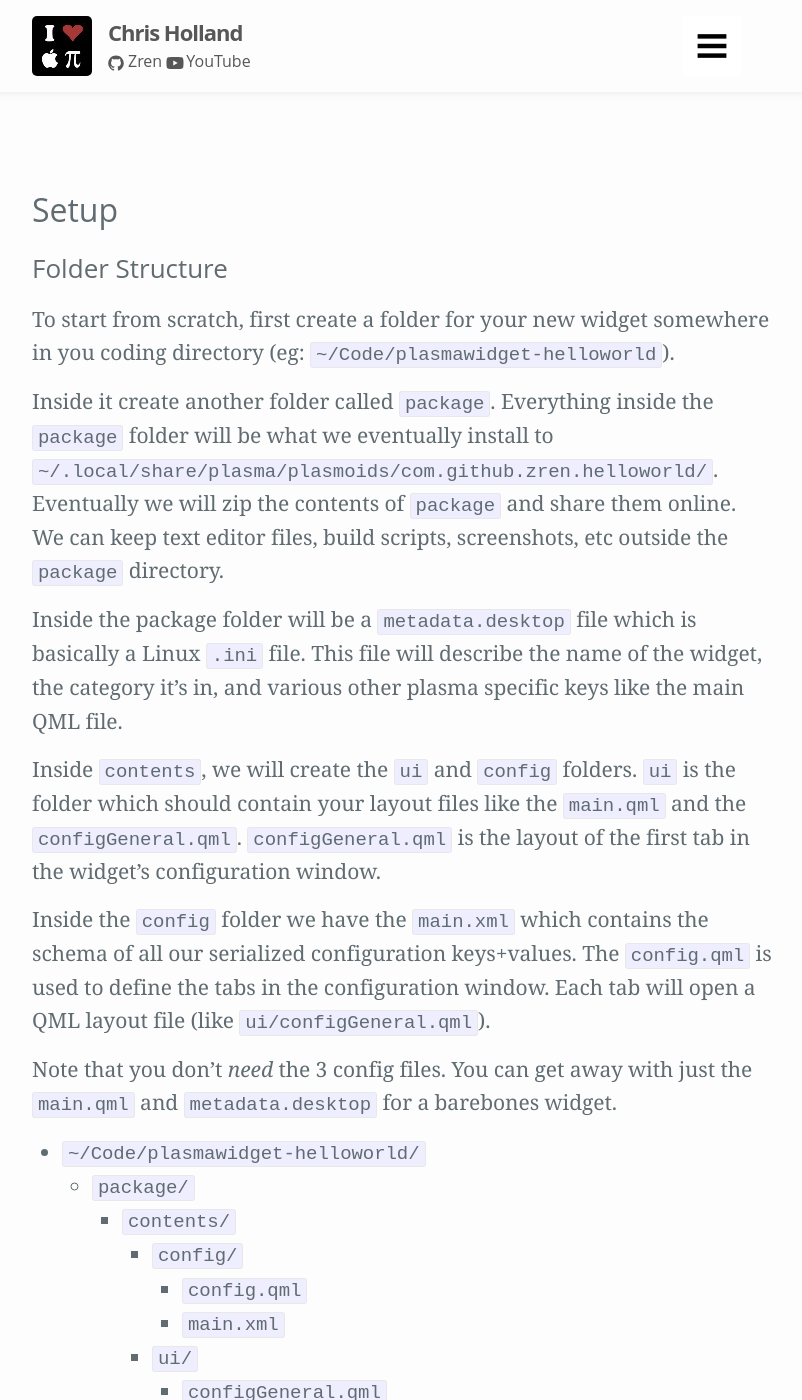
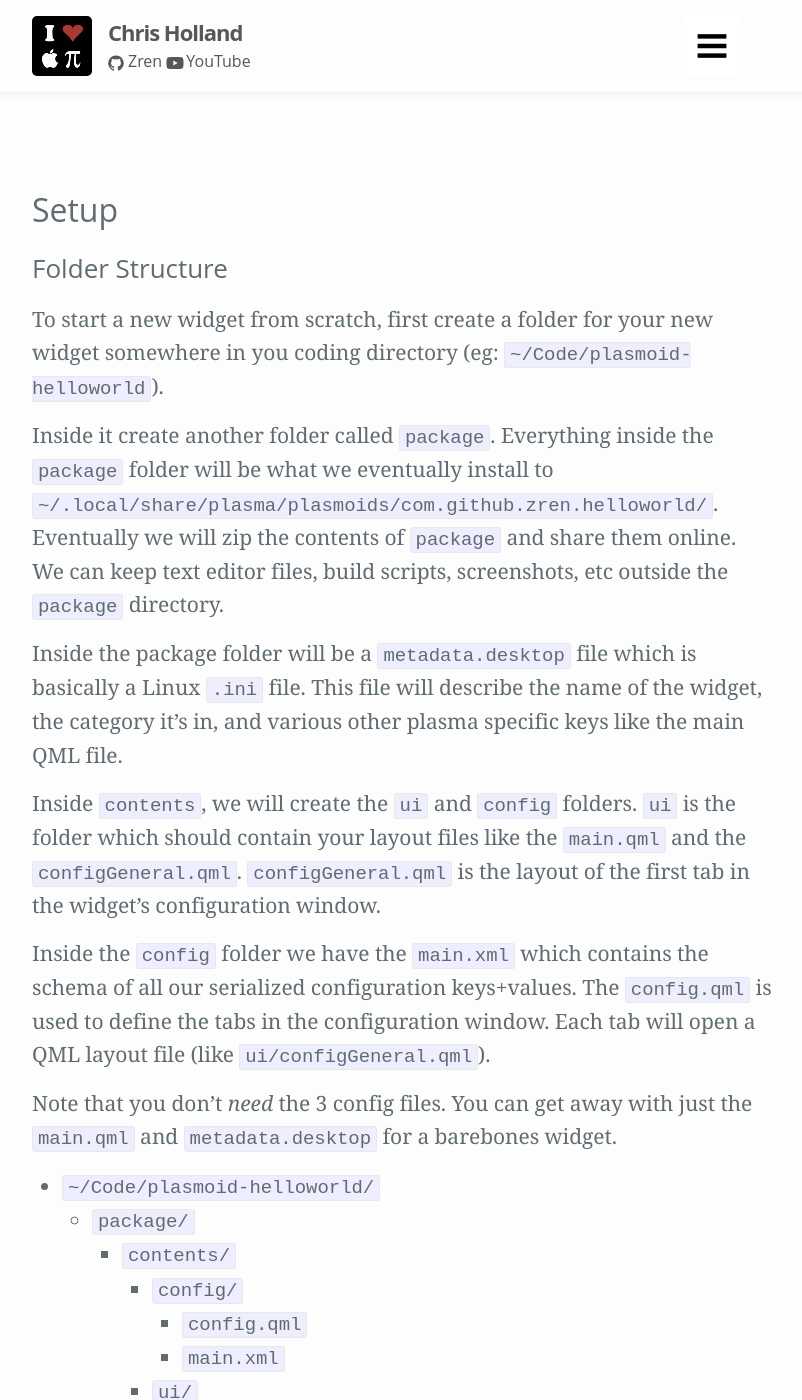
Before and after one commit to Zren/zren.github.io, a Jekyll site: the page built from kde_docs/widget-Setup.md, in a window 1280 px wide and 1400 px high. Shown: the whole window, without its empty margins (238-1040 px from the left). Built offline with Jekyll 4.4.1, drawn with Linux system fonts in a browser that asks for light colours; our own code applies the rules of GitHub Pages for plain Markdown files.

Commit message:
Use plasmoid, as the word is used elsewhere. Don't start a new naming standard.

```diff
--- a/kde_docs/widget-Setup.md
+++ b/kde_docs/widget-Setup.md
@@ -4,7 +4,7 @@
 {% capture label %}Folder Structure{% endcapture %}
 {% capture sectionLeft %}
 
-To start from scratch, first create a folder for your new widget somewhere in you coding directory (eg: `~/Code/plasmawidget-helloworld`).
+To start a new widget from scratch, first create a folder for your new widget somewhere in you coding directory (eg: `~/Code/plasmoid-helloworld`).
 
 Inside it create another folder called `package`. Everything inside the `package` folder will be what we eventually install to `~/.local/share/plasma/plasmoids/com.github.zren.helloworld/`. Eventually we will zip the contents of `package` and share them online. We can keep text editor files, build scripts, screenshots, etc outside the `package` directory.
 
@@ -19,7 +19,7 @@ Note that you don't *need* the 3 config files. You can get away with just the `m
 {% endcapture %}{% capture sectionRight %}
 
 {:.directory-tree}
-* `~/Code/plasmawidget-helloworld/`
+* `~/Code/plasmoid-helloworld/`
     * `package/`
         * `contents/`
             * `config/`
```
